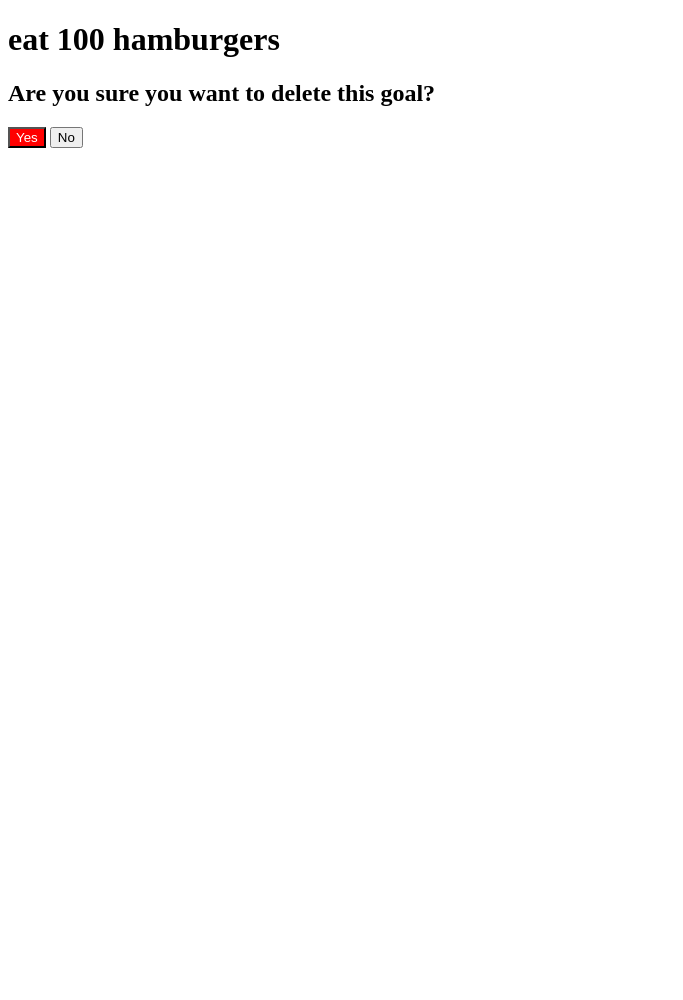
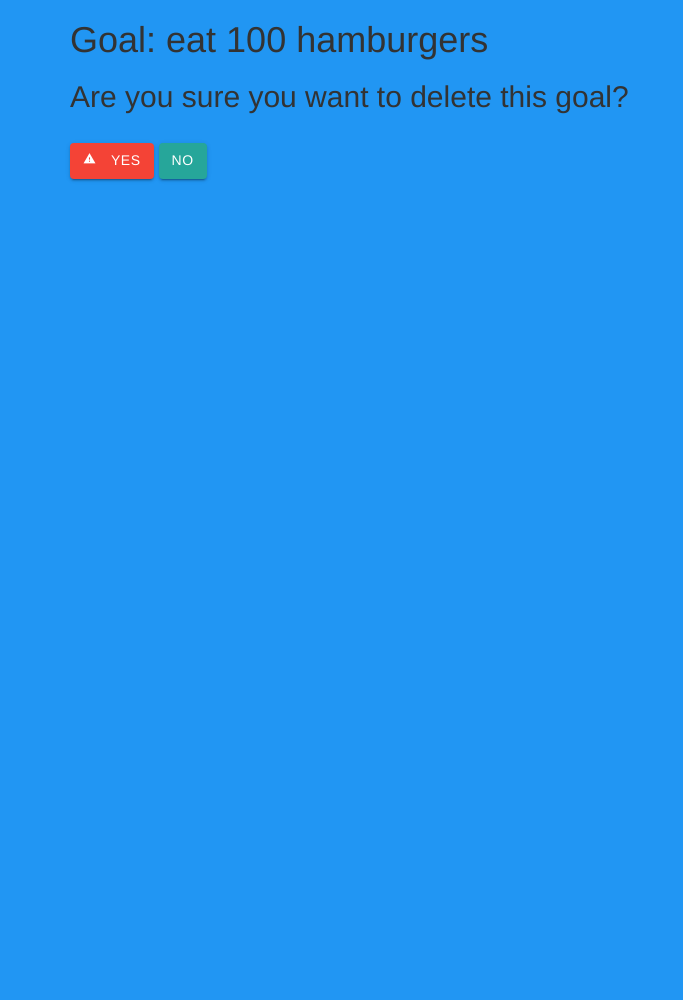
Before and after one commit to Jubhubmubfub/goal_tracker, a Django app: page /delete_goal/13 in a window 1280 px wide. Shown: the whole page, without its empty margins (0-683 px from the left). Before the commit the page ends 148 px from the top, so only its background shows below. Run offline with Django 3.2, Linux system fonts and the light colour scheme; data comes from the database, SQL or seed files in the repository; both versions use the stored data as it was after the commit; parts of the project's set-up code (start-up, migrations or seed data) failed here and were passed over; some libraries are stand-ins or nearby versions.

Commit message:
finished styling

```diff
--- a/apps/goals/templates/goals/delete_goal.html
+++ b/apps/goals/templates/goals/delete_goal.html
@@ -3,11 +3,28 @@
   <head>
     <meta charset="utf-8">
     <title>delete goal</title>
+    {%load staticfiles%}
+    <link href="https://fonts.googleapis.com/icon?family=Material+Icons" rel="stylesheet">
+    <link href="{% static 'goals/css/materialize.css' %}" type="text/css" rel="stylesheet" media="screen,projection"/>
+    <link href="{% static 'goals/css/style.css' %}" type="text/css" rel="stylesheet" media="screen,projection"/>
+    <link rel="stylesheet" href="https://maxcdn.bootstrapcdn.com/bootstrap/3.3.7/css/bootstrap.min.css" integrity="sha384-BVYiiSIFeK1dGmJRAkycuHAHRg32OmUcww7on3RYdg4Va+PmSTsz/K68vbdEjh4u" crossorigin="anonymous">
+    <script src="https://ajax.googleapis.com/ajax/libs/jquery/3.1.1/jquery.min.js"></script>
+    <script src="https://code.jquery.com/jquery-2.1.1.min.js"></script>
+    <script src="{% static 'goals/js/materialize.js' %}"></script>
+    <script src="{% static 'gaols/js/init.js' %}"></script>
   </head>
   <body>
-    <h1>{{goal.name}}</h1>
+    <div style="height:1000px;"class="blue">
+      <div class="container">
+
+    <h1>Goal: {{goal.name}}</h1>
     <h2>Are you sure you want to delete this goal?</h2>
-    <a href="/destroy_goal/{{goal.id}}"><button style="background-color:red;color:white">Yes</button></a>
-    <a href="/dashboard"><button>No</button></a>
+
+    <a style="margin-top:20px;margin-right:5px;" href="/destroy_goal/{{goal.id}}"class="red waves-effect waves-light btn left"><i class="small material-icons left">report_problem</i>Yes</a>
+    <a style="margin-top:20px;" href="/dashboard" class="waves-effect waves-light left btn">No</a>
+
+    </div>
+
+  </div>
   </body>
 </html>
--- a/apps/goals/templates/goals/goal.html
+++ b/apps/goals/templates/goals/goal.html
@@ -57,13 +57,13 @@
         <div class="container">
             <h3 class='left-align blue-text text-darken-4'>Description: {{goal.description}}</h3>
             <!-- <h2>Time Left: 2 Months</h2> -->
-            <p class='left-align blue-text text-darken-4'>Last Goal Completed: {{recent.name}} {{recent.finished_at}}</p>
+            <p class='left-align blue-text text-darken-4'>Last Milestone Completed: {{recent.name}} {{recent.finished_at}}</p>
         </div>
       </div>
     </div>
     <div class="cyan">
       <div class="container">
-      <p class="">Minigoals</p>
+      <p class="">Milestones</p>
         <div class="row">
           {%for minigoal in minigoals%}
           <div class="col s3 blue card-panel hoverable ">
--- a/apps/goals/templates/goals/new_goal.html
+++ b/apps/goals/templates/goals/new_goal.html
@@ -34,7 +34,7 @@
       </div>
     </nav>
 
-    <div class="teal">
+    <div class="blue">
 
       <a href="/dashboard" class="waves-effect waves-light btn"><i class="material-icons left">dashboard</i>Dashboard</a>
       <a href="/goal_log" class="waves-effect waves-light btn"><i class="large material-icons left">list</i>Goal Log</a>
```
Also changed, not shown: apps/goals/templates/goals/dashboard.html (+5 -5 lines), apps/goals/templates/goals/goal_log.html (+19 -6 lines), apps/goals/templates/goals/index.html (+8 -7 lines), db.sqlite3.
